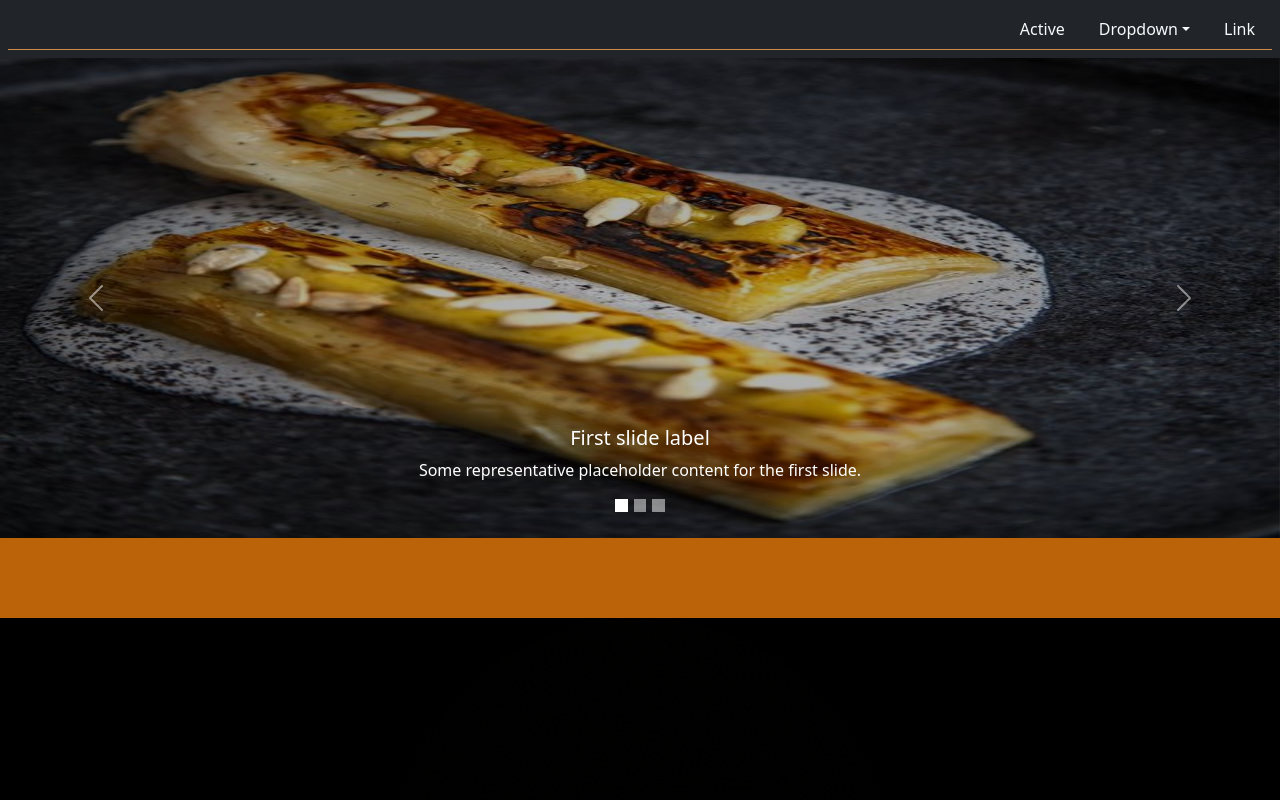
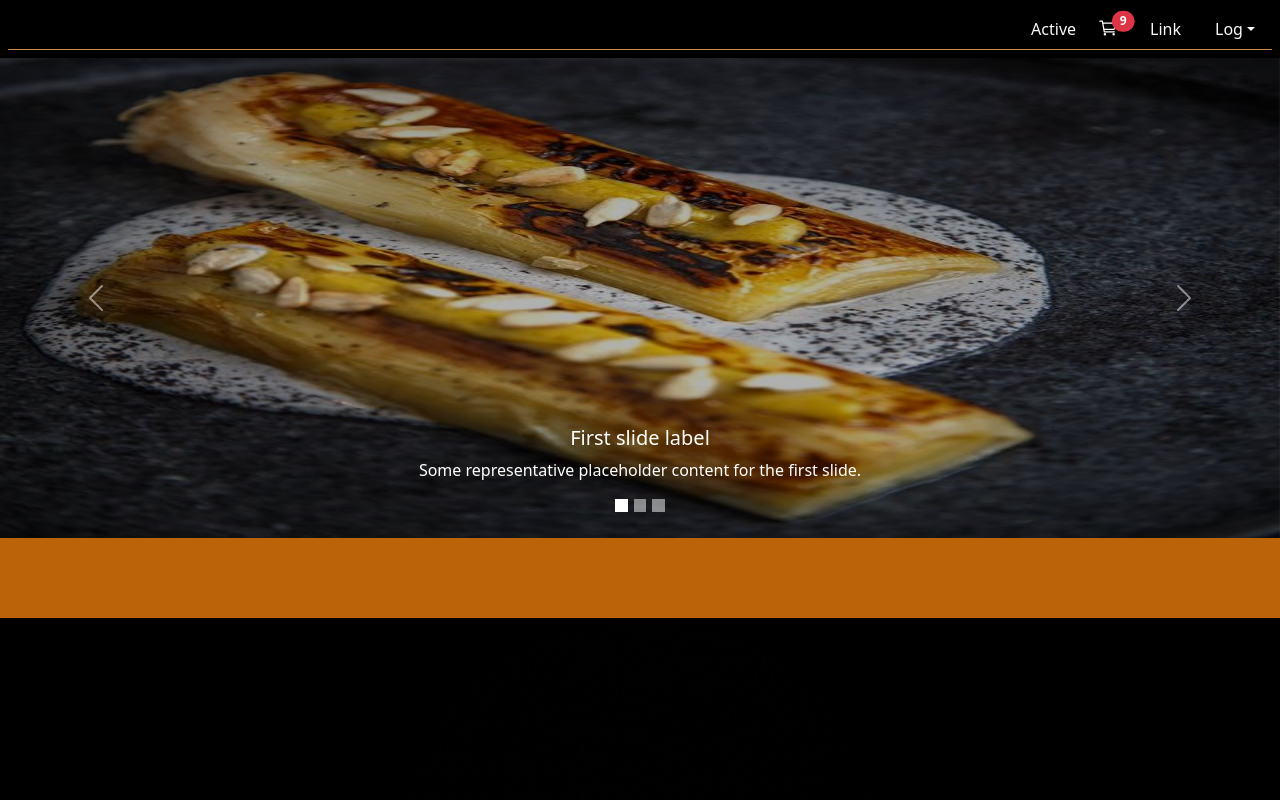
Before and after one commit to IvanMaidana9912/resto, a React (Vite) app: page / in a window 1280 px wide. Shown: the top 800 px of the page. Built offline with nearby package versions, Linux system fonts and the light colour scheme.

Commit message:
first commit

```diff
--- a/index.html
+++ b/index.html
@@ -1,5 +1,6 @@
 <!DOCTYPE html>
 <html lang="es-418">
+
 <head>
   <title>Fuego y Sazón | BS AS</title>
   <meta property="og:image" content="./public/image-logo/iconoImage.jpg">
@@ -20,6 +21,7 @@
     integrity="sha384-rbsA2VBKQhggwzxH7pPCaAqO46MgnOM80zW1RWuH61DGLwZJEdK2Kadq2F9CUG65" crossorigin="anonymous">
   <link rel="stylesheet" href="src/style/body.css">
 </head>
+
 <body>
   <div id="root"></div>
   <script type="module" src="/src/main.jsx"></script>
@@ -32,4 +34,5 @@
     integrity="sha384-mQ93GR66B00ZXjt0YO5KlohRA5SY2XofN4zfuZxLkoj1gXtW8ANNCe9d5Y3eG5eD"
     crossorigin="anonymous"></script>
 </body>
+
 </html>
--- a/package.json
+++ b/package.json
@@ -7,7 +7,8 @@
     "dev": "vite --host",
     "build": "vite build",
     "lint": "eslint src --ext js,jsx --report-unused-disable-directives --max-warnings 0",
-    "preview": "vite preview"
+    "preview": "vite preview",
+    "deploy": "gh-pages -d dist"
   },
   "dependencies": {
     "@emotion/react": "^11.11.1",
@@ -25,6 +26,7 @@
     "eslint-plugin-react": "^7.32.2",
     "eslint-plugin-react-hooks": "^4.6.0",
     "eslint-plugin-react-refresh": "^0.3.4",
+    "gh-pages": "^5.0.0",
     "vite": "^4.3.9"
   }
 }
--- a/src/layout/Navbar.jsx
+++ b/src/layout/Navbar.jsx
@@ -2,23 +2,32 @@ import { Link } from "react-router-dom"
 
 export const Nav = () => {
     return (
-        <div className="p-2 bg-dark">
+        <div className="p-2 navColor">
             <ul className="nav nav-tabs justify-content-end">
                 <li className="">
                     <Link className="nav-link text-light" aria-current="page" href="#">Active</Link>
                 </li>
-                <li className="nav-item dropdown">
-                    <Link className="nav-link dropdown-toggle text-light" data-bs-toggle="dropdown" href="#" role="button" aria-expanded="false">Dropdown</Link>
-                    <ul className="dropdown-menu">
-                        <li><Link className="dropdown-item" href="#">Action</Link></li>
-                        <li><Link className="dropdown-item" href="#">Another action</Link></li>
-                        <li><Link className="dropdown-item" href="#">Something else here</Link></li>
-                        <li><hr className="dropdown-divider"/></li>
-                        <li><Link className="dropdown-item" href="#">Separated link</Link></li>
-                    </ul>
+                <li className="li">
+                    <Link className="navbar-brand position-relative" href="#">
+                        <img src="../../public/image-logo/cart-outline.svg" alt="" className="d-inline-block align-items-end carritoImg" />
+                        <span class="position-absolute top-50 start-100 translate-middle badge rounded-pill bg-danger">
+                            9
+                            <span class="visually-hidden">unread messages</span>
+                        </span>
+                    </Link>
                 </li>
                 <li className="nav-item">
                     <Link className="nav-link text-light" href="#">Link</Link>
+                </li>
+                <li className="nav-item dropdown">
+                    <Link className="nav-link dropdown-toggle text-light" data-bs-toggle="dropdown" href="#" role="button" aria-expanded="false">Log</Link>
+                    <ul className="dropdown-menu">
+                        <li><Link className="dropdown-item" href="#">Register</Link></li>
+                        <li><Link className="dropdown-item" href="#">Log In</Link></li>
+                        <li><Link className="dropdown-item" href="#">Something else here</Link></li>
+                        <li><hr className="dropdown-divider" /></li>
+                        <li><Link className="dropdown-item" href="#">Separated link</Link></li>
+                    </ul>
                 </li>
                 {/* <li className="nav-item">
                     <Link className="nav-link disabled" href="#" tabindex="-1" aria-disabled="true">Disabled</Link>
--- a/src/style/body.css
+++ b/src/style/body.css
@@ -33,9 +33,6 @@
 }
 
 .carrouselCss {
-    /* width: 50% !important;
-    margin-left: 25%;
-    margin-right: 25%; */
     height: 60vh;
     position: absolute;
     z-index: -1;
@@ -72,3 +69,18 @@
     transition: 500ms;
     border-color: rgb(207, 140, 72);
 }
+
+.carritoImg {
+    filter: invert(100%);
+    width: 30px;
+    height: 20px;
+    margin-top: 10px;
+}
+
+.li {
+    width: 40px;
+}
+
+.navColor {
+    background-color: black;
+}
--- a/vite.config.js
+++ b/vite.config.js
@@ -7,6 +7,7 @@ export default defineConfig({
   server: {
     port: 3000
   },
+  // base: "/resto/",
   // resolve: {
   //   alias: {
   //     '@': path.resolve(__dirname, './src')
```
Also changed, not shown: public/image-logo/cart-outline.svg (added), 1 other file (tests, documents, lock files or other folders). Lines whose indentation alone changed are shown as unchanged.
